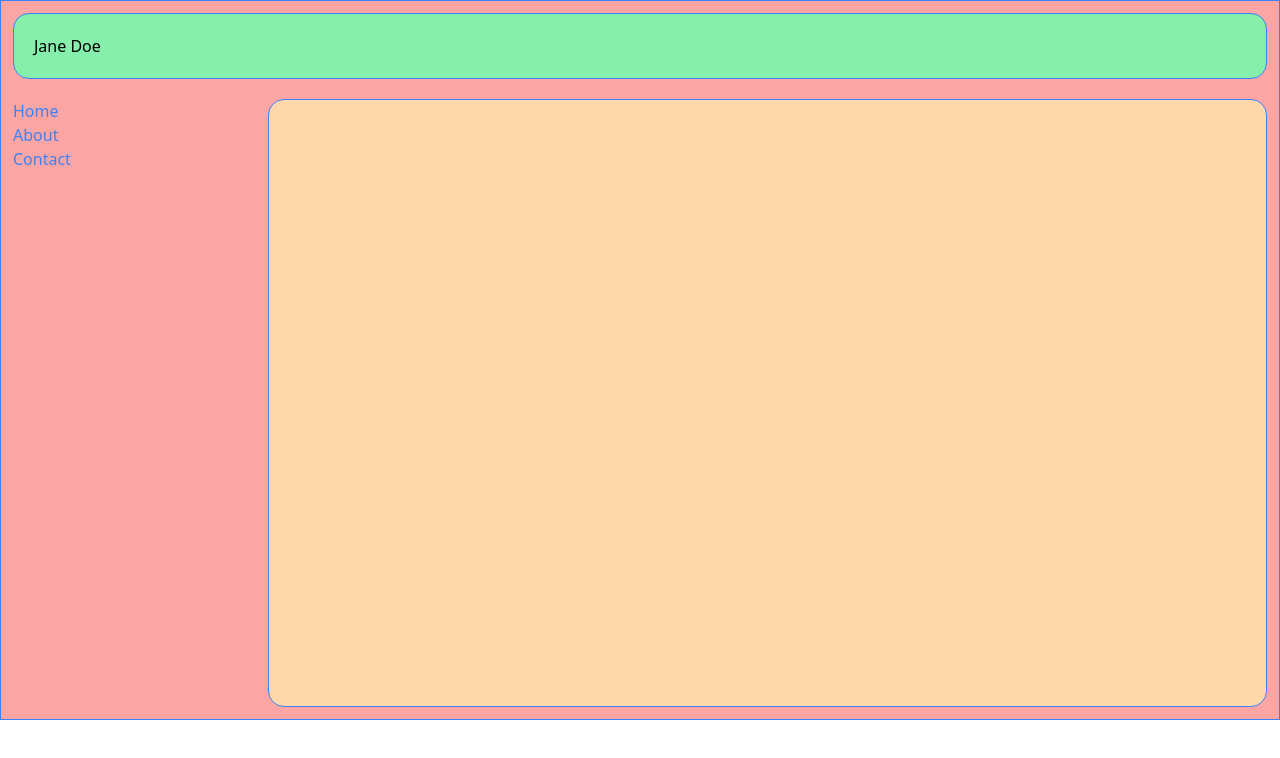
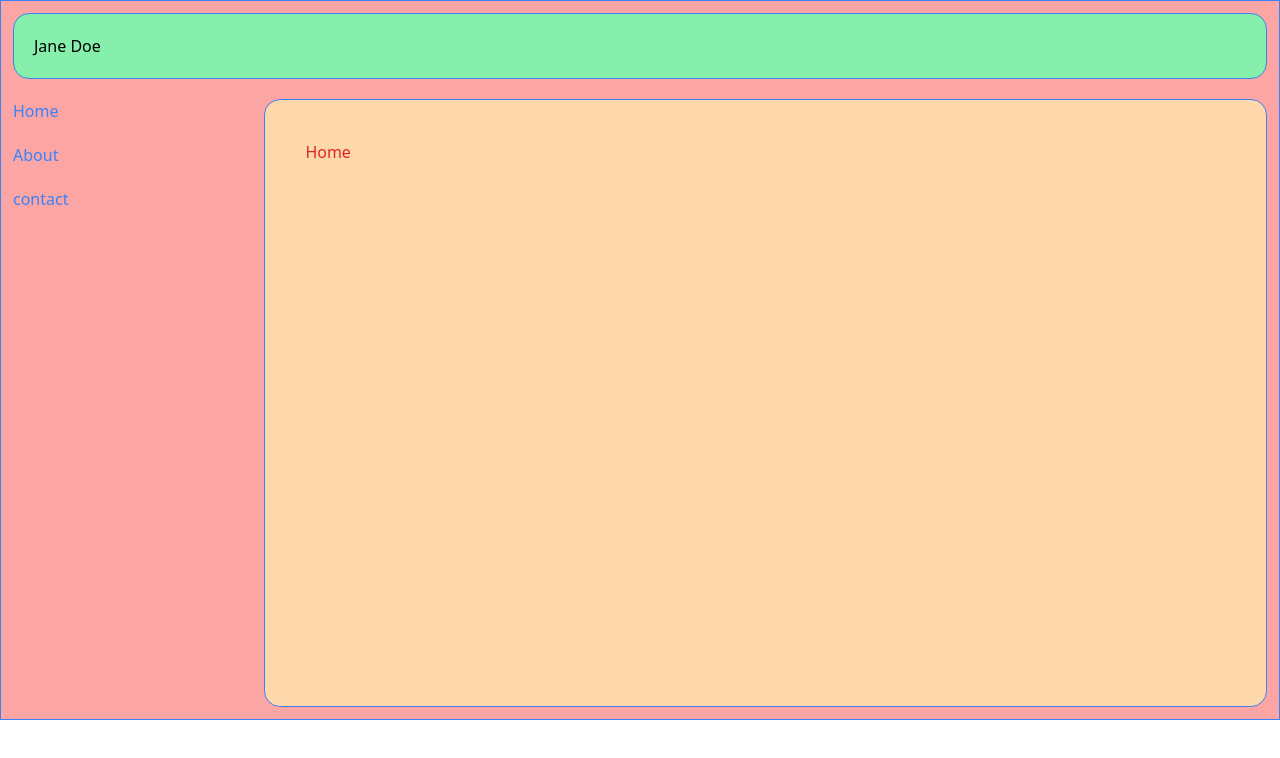
Before and after one commit to sylvie98/ProjectVite, a React (Vite) app: page / in a window 1280 px wide. Shown: the top 758 px of the page. Built offline with nearby package versions, Linux system fonts and the light colour scheme.

Commit message:
finish my work using outlet if you click contact displayed

```diff
--- a/src/App.jsx
+++ b/src/App.jsx
@@ -3,20 +3,22 @@ import { BrowserRouter as Router, Routes, Route } from 'react-router-dom'
 import Home from './components/Home'
 import About from './components/About'
 import Contacts from './components/Contacts'
+import Layout from './components/Layout'
 
 const App = () => {
   return (
-    <>
     <Router>
 
-     <Routes>
-     <Route path='/' element={<Home/>}/>
-      <Route path='/About' element={<About/>}/>
-      <Route path='/Contacts' element={<Contacts/>}/>
+      <Routes>
+        <Route path='/' element={<Layout/>}>
+        <Route path='/' element={<Home />} />
+          <Route path='/About' element={<About />} />
+          <Route path='/Contacts' element={<Contacts />} />
+        </Route>
 
-     </Routes>
+
+      </Routes>
     </Router>
-    </>
   )
 }
 
--- a/src/components/About.jsx
+++ b/src/components/About.jsx
@@ -1,9 +1,10 @@
 import React from 'react'
 import { Link } from 'react-router-dom'
+
 const About = () => {
   return (
-    <div>
-        <Link to={"/About"} className='hover:text-red-500'>About</Link>
+    <div className=' bg-orange-200 h-[76vh] w-full border border-blue-500 rounded-2xl text-red-600 p-10'>
+        ABOUT
     </div>
   )
 }
--- a/src/components/Contacts.jsx
+++ b/src/components/Contacts.jsx
@@ -1,9 +1,10 @@
 import React from 'react'
 import { Link } from 'react-router-dom'
+
 const Contacts = () => {
   return (
-    <div>
-          <Link to={"/Contacts"} className='hover:text-red-500'>Contact</Link>
+    <div className=' bg-orange-200 h-[76vh] w-full border border-blue-500 rounded-2xl text-red-600 p-10'>
+          CONTACT
     </div>
   )
 }
--- /dev/null
+++ b/src/components/Header.jsx
@@ -0,0 +1,11 @@
+import React from 'react'
+
+const Header = () => {
+  return (
+    <div className='bg-green-300  p-5 w-full  border border-blue-500  rounded-2xl'>
+        <p text>Jane Doe</p>
+    </div>
+  )
+}
+
+export default Header
--- a/src/components/Home.jsx
+++ b/src/components/Home.jsx
@@ -1,32 +1,11 @@
 import React from 'react'
-import { Link } from 'react-router-dom'
-import About from './About'
-import Contacts from './Contacts'
 
 const Home = () => {
   return (
-        <div className='bg-red-300 w-full h-[90vh] p-3 border border-blue-500'>
-            <div className='bg-green-300  p-5 w-full  border border-blue-500  rounded-2xl'>
-
-                <p text>Jane Doe</p>
-             </div>
-             <section className=' flex mt-5'>
-                <div className=' flex flex-col w-80 text-blue-500 '>
-                <Link to={"/"} className='hover:text-red-500'>Home</Link>
-                    <About/>
-                    <Contacts/>
-
-
-
-                </div>
-                <div className=' bg-orange-200 h-[76vh] w-full border border-blue-500 rounded-2xl'>
-
-                </div>
-             </section>
-
-
-        </div>
-    )
+    <div className=' bg-orange-200 h-[76vh] w-full border border-blue-500 rounded-2xl text-red-600 p-10'>
+        Home
+    </div>
+  )
 }
 
 export default Home
--- /dev/null
+++ b/src/components/Layout.jsx
@@ -0,0 +1,19 @@
+import React from 'react'
+import { Outlet } from 'react-router-dom'
+import Navabar from './Navabar'
+import Header from './Header'
+
+const Layout = () => {
+  return (
+    <div className='bg-red-300 w-full h-[90vh] p-3 border border-blue-500'>
+        <Header/>
+        <div className=' flex mt-5 md:flex-row sm:flex-col'>
+        <Navabar/>
+        <Outlet/>
+        </div>
+    </div>
+
+  )
+}
+
+export default Layout
--- /dev/null
+++ b/src/components/Navabar.jsx
@@ -0,0 +1,13 @@
+import React from 'react'
+import { Link } from 'react-router-dom'
+const Navabar = () => {
+  return (
+    <div className=' flex flex-col w-80 text-blue-500 gap-5' >
+      <Link to={"/"} className=' hover:text-red-500'>Home</Link>
+      <Link to={"/About"} className=' hover:text-red-500'>About</Link>
+      <Link to={"/Contacts"} className=' hover:text-red-500'>contact</Link>
+    </div>
+  )
+}
+
+export default Navabar
--- a/tailwind.config.js
+++ b/tailwind.config.js
@@ -5,6 +5,10 @@ export default {
     "./src/**/*.{js,ts,jsx,tsx}",
   ],
   theme: {
+    screens:{
+      'md': '786px',
+      'sm': '320px'
+    },
     extend: {},
   },
   plugins: [],
```
